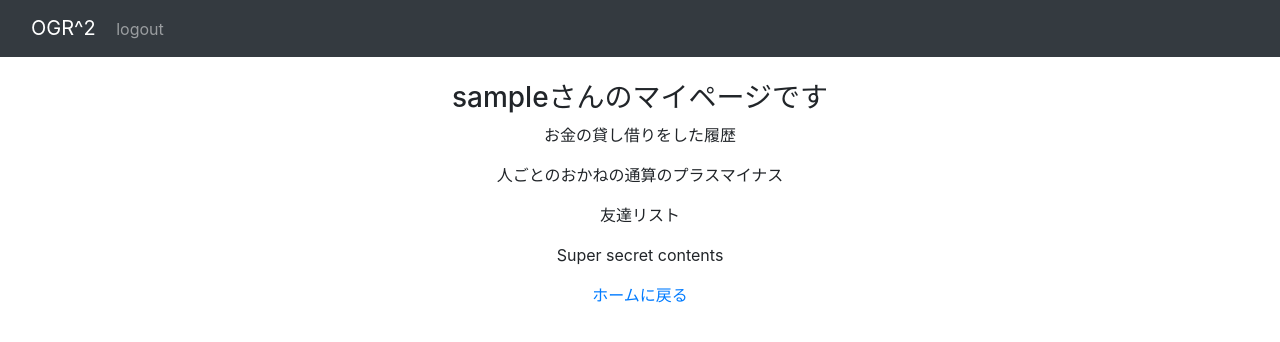
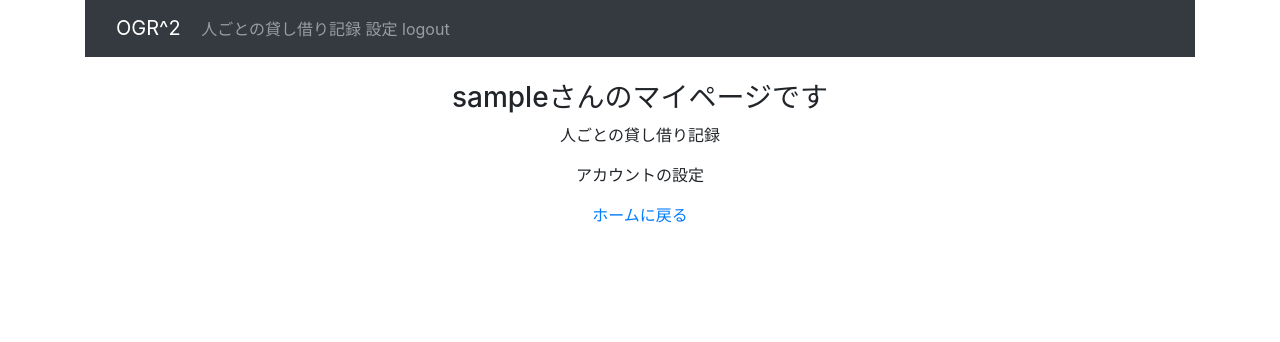
Before and after one commit to tarayama/ogr-ogr, a Django app: a page that uses ogr/templates/ogr/my_page.html in a window 1280 px wide. Shown: the top 342 px of the page. Run offline with Django 3.2, Linux system fonts and the light colour scheme; the visitor is signed in with stand-in values (Sample User, id 1); some libraries are stand-ins or nearby versions.

Commit message:
スマホ対応の調整

```diff
--- a/ogr/templates/ogr/create_log.html
+++ b/ogr/templates/ogr/create_log.html
@@ -59,6 +59,7 @@
                         {% for peron in friend_list %}
                             <li>{{  person.name  }}さん</li>
                         {% endfor %}
+                    <p>*注意：</p>
 
                 </div>
 
--- a/ogr/templates/ogr/detail.html
+++ b/ogr/templates/ogr/detail.html
@@ -57,11 +57,11 @@
             <br/>
             {% if ogr.money > 0 %}
             <h6 class="card-subtitle">
-                {{ ogr_detail.friends_name }}さんに{{ ogr_detail.money }}円貸しています
+                {{ ogr_detail.friends_name.name }}さんに{{ ogr_detail.money }}円貸しています
             </h6>
             {% else %}
             <h6 class="card-subtitle">
-                {{ ogr_detail.friends_name }}さんに{{ ogr_detail.money }}円借りています
+                {{ ogr_detail.friends_name.name }}さんに{{ ogr_detail.money }}円借りています
             </h6>
             {% endif %}
             <br/>
--- a/ogr/templates/ogr/my_page.html
+++ b/ogr/templates/ogr/my_page.html
@@ -11,6 +11,7 @@
 
     </head>
     <body>
+        <div class="container">
             <nav class="navbar navbar-dark bg-dark">
                 <div class="container-fluid">
                     <div class="navbar-header">
@@ -20,6 +21,8 @@
                             <span class="icon-bar"></span>
                         </div>
                         <a class="navbar-brand" href="{% url 'top' user %}">OGR^2</a>
+                        <a class="navbar-text" href="#">人ごとの貸し借り記録</a>
+                        <a class="navbar-text" href="{% url 'mypage' user %}">設定</a>
                         <a class="navbar-text" href="{% url 'logout' %}">logout</a>
 
                     </div>
@@ -27,10 +30,10 @@
             </nav>
             <br/>
             <h3>{{ user.username }}さんのマイページです</h3>
-        <p>お金の貸し借りをした履歴</p>
-        <p>人ごとのおかねの通算のプラスマイナス</p>
-        <p>友達リスト</p>
-        <p>Super secret contents</p>
+            <p>人ごとの貸し借り記録</p>
+            <p>アカウントの設定</p>
+
             <a href="{% url 'index' %}">ホームに戻る</a>
+        </div>
     </body>
 </html>
--- a/ogr/templates/ogr/top.html
+++ b/ogr/templates/ogr/top.html
@@ -48,6 +48,7 @@
         <a class="navbar-text" href="{% url 'logout' %}">logout</a>
     </p>
     <br />
+    <p>まだ貸し借りのしたことない方の記録を追加する場合は<a href="{% url 'addfriend' %}">こちら</a></p>
 
     <table class="table table-striped">
         <tr>
```
Also changed, not shown: accounts/forms.py (added, +16 -0 lines), accounts/views.py (+10 -10 lines), config/settings.py (+8 -6 lines). Lines whose indentation alone changed are shown as unchanged.
